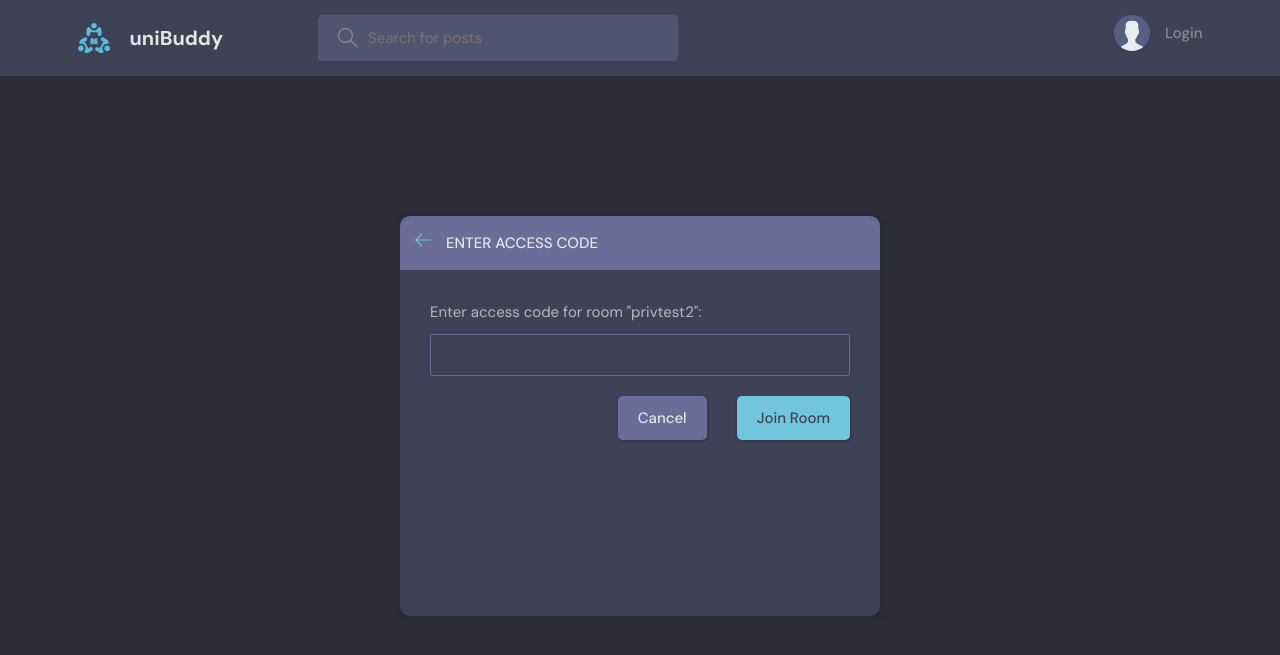
After one commit to ardz01/uniBud, a Django app: page /room/9/access_code/ in a window 1280 px wide. The commit adds this page. Shown: the top 655 px of the page. Run offline with Django 4.2, Linux system fonts and the light colour scheme; data comes from the database, SQL or seed files in the repository; both versions use the stored data as it was after the commit.

Commit message:
added a private room function

```diff
--- a/base/forms.py
+++ b/base/forms.py
@@ -14,6 +14,12 @@ class RoomForm(ModelForm):
         model = Room
         fields = '__all__'
         exclude = ['host', 'participants']
+
+    def __init__(self, *args, **kwargs):
+        super().__init__(*args, **kwargs)
+        self.fields['access_code'].required = False
+
+
 
 
 class UserForm(ModelForm):
--- a/base/models.py
+++ b/base/models.py
@@ -39,6 +39,8 @@ class Room(models.Model):
     created = models.DateTimeField(auto_now_add=True)
     upvotes = models.IntegerField(default=0)
     upvoted_by = models.ManyToManyField(User, related_name='upvoted_rooms')
+    is_private = models.BooleanField(default=False)
+    access_code = models.CharField(max_length=10, blank=True, null=True)
 
 
 
--- /dev/null
+++ b/base/templates/base/access_code.html
@@ -0,0 +1,38 @@
+<!-- base/access_code.html -->
+{% extends 'main.html' %}
+
+{% block content %}
+<main class="access-code layout">
+    <div class="container">
+        <div class="layout__box">
+            <div class="layout__boxHeader">
+                <div class="layout__boxTitle">
+                    <a href="{{request.META.HTTP_REFERER}}">
+                        <svg version="1.1" xmlns="http://www.w3.org/2000/svg" width="32" height="32" viewBox="0 0 32 32">
+                            <title>arrow-left</title>
+                            <path d="M13.723 2.286l-13.723 13.714 13.719 13.714 1.616-1.611-10.96-10.960h27.625v-2.286h-27.625l10.965-10.965-1.616-1.607z"></path>
+                        </svg>
+                    </a>
+                    <h3>Enter Access Code</h3>
+                </div>
+            </div>
+            <div class="layout__body">
+                <form class="form" method="post">
+                    {% csrf_token %}
+                    <div class="form__group">
+                        <label for="access_code">Enter access code for room "{{ room.name }}":</label>
+                        <input type="text" name="access_code" required>
+                    </div>
+                    <div class="form__action">
+                        <a class="btn btn--dark" href="{{request.META.HTTP_REFERER}}">Cancel</a>
+                        <button class="btn btn--main" type="submit">Join Room</button>
+                    </div>
+                    {% if error %}
+                        <p>{{ error }}</p>
+                    {% endif %}
+                </form>
+            </div>
+        </div>
+    </div>
+</main>
+{% endblock content %}
--- a/base/urls.py
+++ b/base/urls.py
@@ -29,4 +29,5 @@ urlpatterns = [
     path('message/<str:pk>/', views.viewMessage, name="message"),
     path('create-message/<str:pk>/', views.createMessage, name="create-message"),
     path('upvote/', views.upvote, name='upvote'),
+    path('room/<int:pk>/access_code/', views.access_code, name='access_code'),
 ]
--- a/base/views.py
+++ b/base/views.py
@@ -90,9 +90,30 @@ def home(request):
     return render(request, 'base/home.html', context)
 
 
+def access_code(request, pk):
+    room = Room.objects.get(id=pk)
+    if request.method == 'POST':
+        access_code = request.POST.get('access_code')
+        if room.access_code == access_code:
+            room.participants.add(request.user)  # Add this line
+            return redirect('room', pk=room.id)
+        else:
+            return render(request, 'base/access_code.html', {'room': room, 'error': 'Invalid access code'})
+    else:
+        return render(request, 'base/access_code.html', {'room': room})
+
+
+
+
+
+
 
 def room(request, pk):
     room = Room.objects.get(id=pk)
+
+    if room.is_private and request.user not in room.participants.all():
+        return redirect('access_code', pk=room.id)
+
     room_messages = room.message_set.all().order_by('created')
     participants = room.participants.all()
 
@@ -157,11 +178,14 @@ def createRoom(request):
             topic=topic,
             name=request.POST.get('name'),
             description=request.POST.get('description'),
+            is_private=request.POST.get('is_private') == 'on',
+            access_code=request.POST.get('access_code'),
         )
         return redirect('home')
 
     context = {'form': form, 'topics': topics}
     return render(request, 'base/room_form.html', context)
+
 
 
 
```
Also changed, not shown: base/templates/base/room_form.html (+10 -0 lines), base/migrations/0010_room_access_code_room_is_private.py (added), db.sqlite3.
